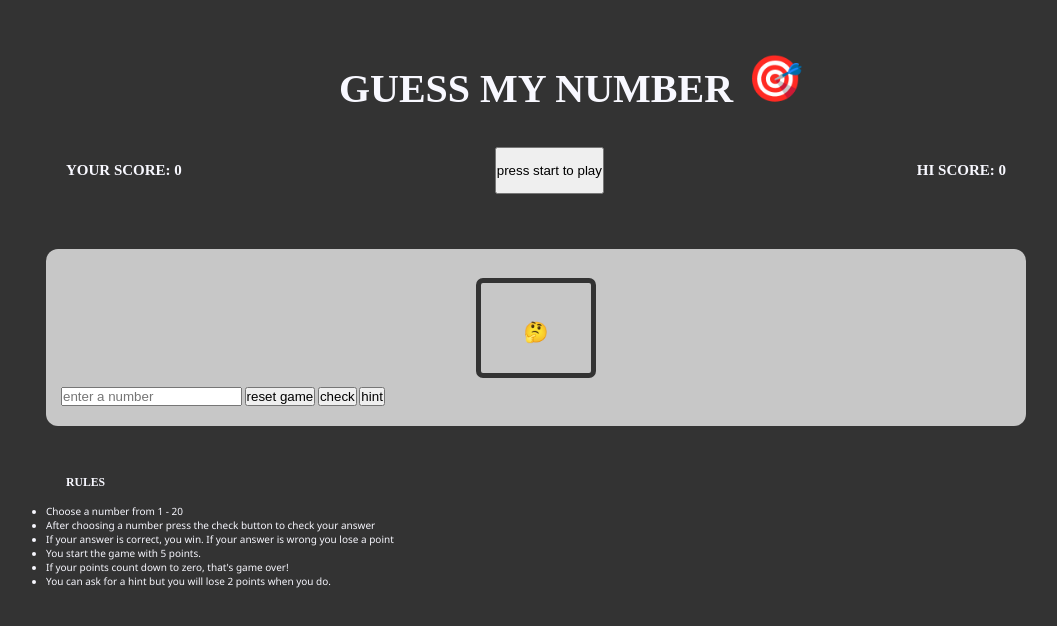
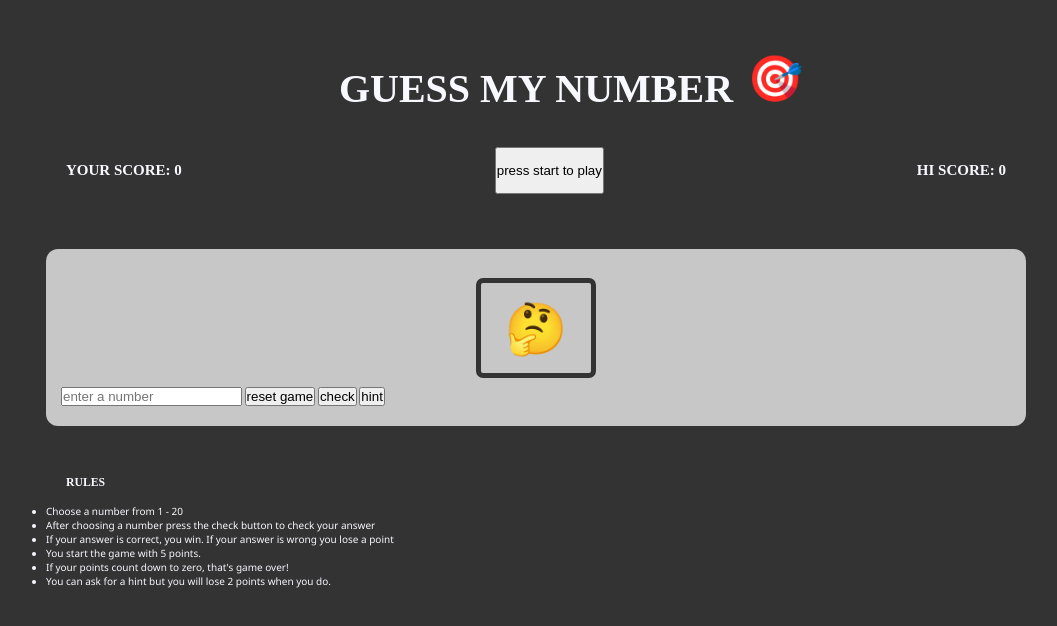
Before and after one commit to moody2times/guessing_game, a plain HTML site: page index.html in a window 1280 px wide. Shown: the whole page, without its empty margins (104-1161 px from the left). Drawn offline with Linux system fonts and the light colour scheme.

Commit message:
:recycle: Refactor the padding for the display element emoji

```diff
--- a/style.css
+++ b/style.css
@@ -65,11 +65,11 @@ h3 {
 	border: 0.5rem solid #333;
 	border-radius: 0.7rem;
 	color: black;
-	font-size: 2rem;
+	font-size: 5rem;
 	font-weight: bolder;
 	height: 10rem;
 	margin: 0.9rem auto;
-	padding: 3.5rem 0;
+	padding: 1rem 0;
 	text-align: center;
 	width: 12rem;
 }
```
